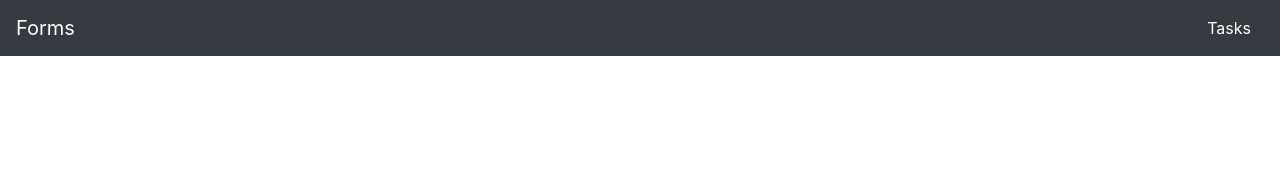
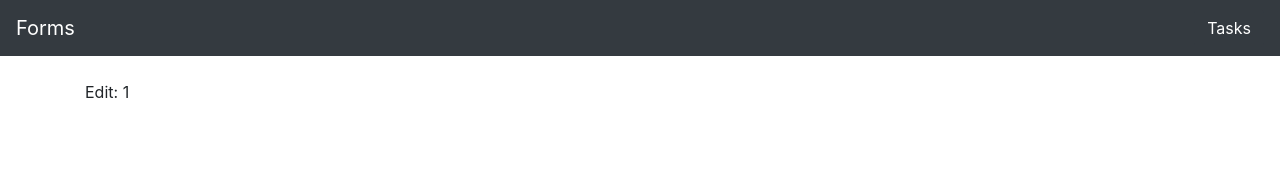
Before and after one commit to ivanurra/vue-forms-02, a Vue app: page /edit/1 in a window 1280 px wide. Before the commit this address had no page. Shown: the top 170 px of the page. Built offline with nearby package versions, Linux system fonts and the light colour scheme.

Commit message:
Edit button

```diff
--- a/src/components/TasksList.vue
+++ b/src/components/TasksList.vue
@@ -28,6 +28,17 @@
             <button class="btn btn-danger btn-sm" @click="deleteTasks(item.id)">
                 Delete
             </button>
+            <router-link
+            class="btn btn-warning ml-2 btn-sm"
+            :to="{
+                name: 'Edit',
+                params: {
+                    id: item.id
+                }
+            }"
+            >
+                Edit
+            </router-link>
         </td>
       </tr>
     </tbody>
--- a/src/router/index.js
+++ b/src/router/index.js
@@ -11,6 +11,11 @@ const routes = [
     path: '/about',
     name: 'About',
     component: () => import(/* webpackChunkName: "about" */ '../views/About.vue')
+  },
+  {
+    path: '/edit/:id',
+    name: 'Edit',
+    component: () => import(/* webpackChunkName: "edit" */ '../views/Edit.vue')
   }
 ]
 
--- /dev/null
+++ b/src/views/Edit.vue
@@ -0,0 +1,9 @@
+<template>
+  Edit: {{$route.params.id}}
+</template>
+
+<script>
+export default {
+
+}
+</script>
```
